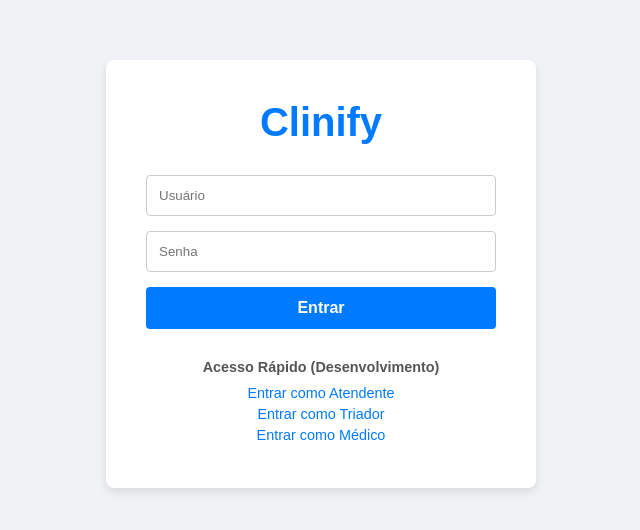
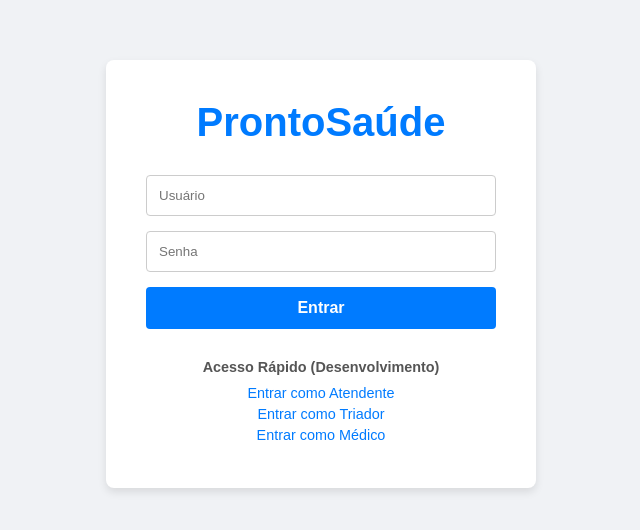
Before and after one commit to fnetgit/projeto-ProntoSaude, a website: page public/login.html in a window 1280 px wide. Shown: the part 126-656 px from the top of the page, without its empty margins (319-959 px from the left). Drawn offline with Linux system fonts and the light colour scheme.

Commit message:
feat:  trocado nome Clinnify por ProntoSaúde

```diff
--- a/public/login.html
+++ b/public/login.html
@@ -4,13 +4,13 @@
 <head>
     <meta charset="UTF-8">
     <meta name="viewport" content="width=device-width, initial-scale=1.0">
-    <title>Clinify - Login</title>
+    <title>ProntoSaúde - Login</title>
     <link rel="stylesheet" href="_css/login.css">
 </head>
 
 <body>
     <div class="login-container">
-        <div class="logo">Clinify</div>
+        <div class="logo">ProntoSaúde</div>
         <form class="login-form">
             <input type="text" placeholder="Usuário" required>
             <input type="password" placeholder="Senha" required>
```
Also changed, not shown: public/attendant.html (+2 -2 lines), public/doctor.html (+2 -2 lines), public/queue.html (+2 -2 lines), public/triager.html (+2 -2 lines).
